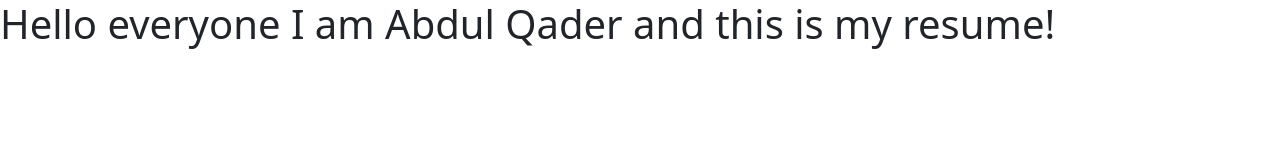
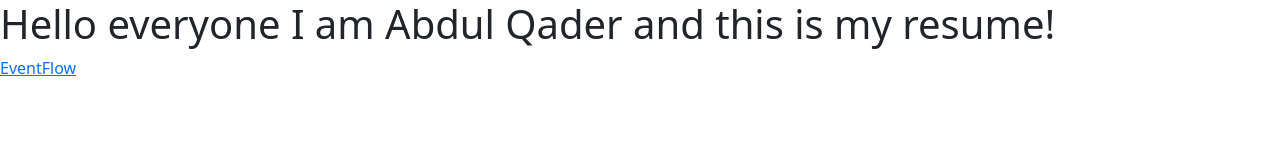
Before and after one commit to abdulqaderpatel/abdulqaderpatel.github.io, a plain HTML site: page index.html in a window 1280 px wide. Drawn offline with nearby package versions, Linux system fonts and the light colour scheme.

Commit message:
added apk file to download for testing

```diff
--- a/index.html
+++ b/index.html
@@ -8,5 +8,6 @@
 </head>
 <body>
     <h1>Hello everyone I am Abdul Qader and this is my resume!</h1>
+    <a href="https://www.mediafire.com/file/95bkhq43u8ok6et/EventFlow.apk/file" download>EventFlow</a>
 </body>
 </html>
```
